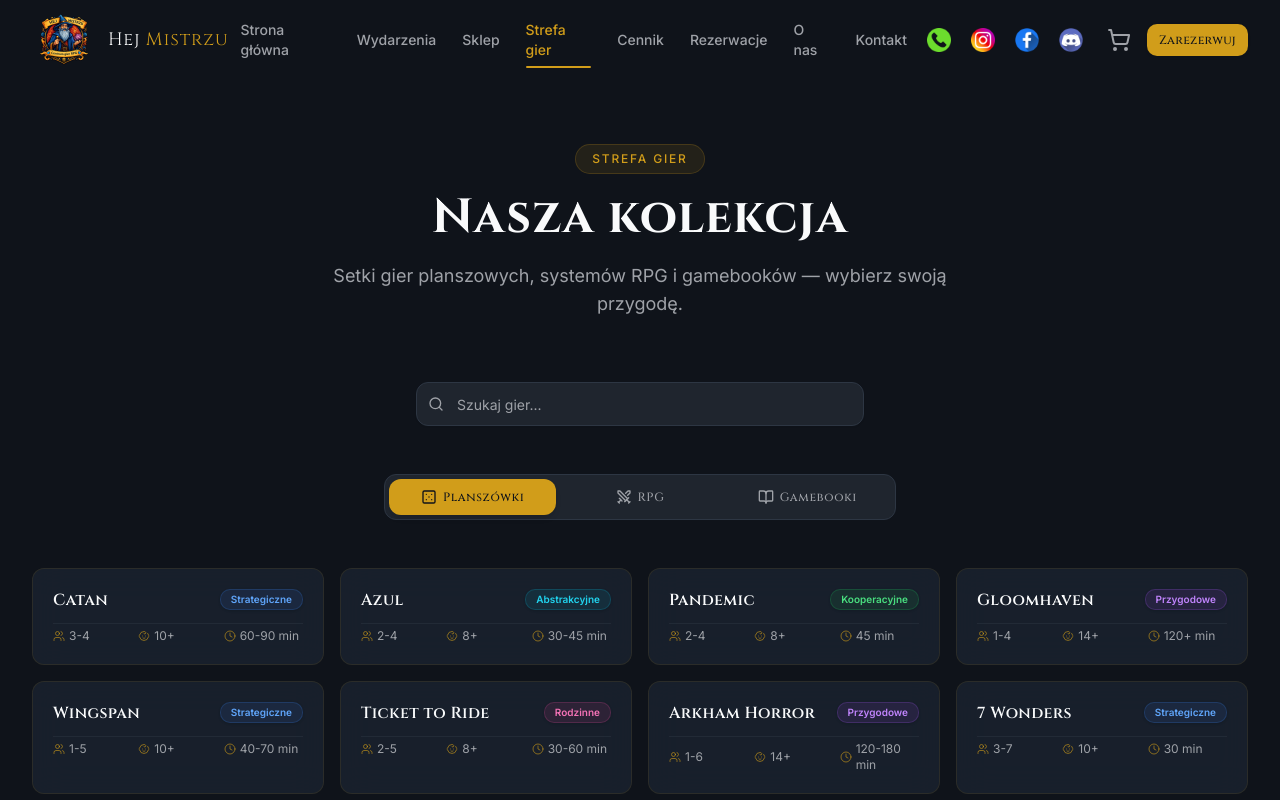
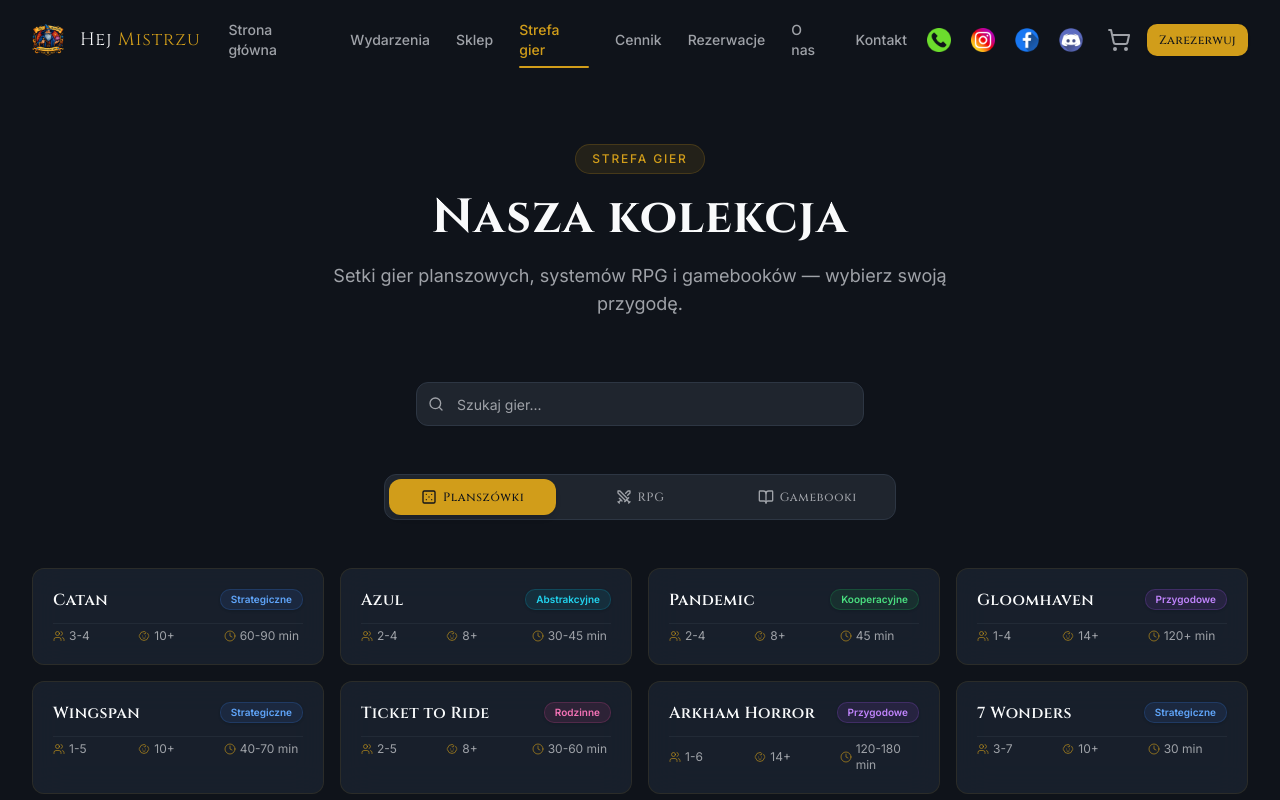
Before and after one commit to WolfZix/HejMistrzu-Beta, a React (Vite) app: page /strefa-gier in a window 1280 px wide. Shown: the top 800 px of the page. Built offline with nearby package versions, Linux system fonts and the light colour scheme.

Commit message:
Fix cart item removal animation and UI improvements

```diff
--- a/index.html
+++ b/index.html
@@ -3,7 +3,9 @@
   <head>
     <meta charset="UTF-8" />
     <meta name="viewport" content="width=device-width, initial-scale=1.0" />
-    <title>Hej Mistrzu — Kawiarnia planszówkowa i sklep hobbystyczny w Rumi</title>
+    <link rel="icon" href="/src/assets/Logo.png" />
+    <title>Hej Mistrzu — Centrum gier RPG</title>
+    <meta name="description" content="Hej Mistrzu — Centrum gier RPG, planszówek, Pokémon TCG, Riftbound i Warhammera w Rumi." />
   </head>
   <body>
     <div id="root"></div>
--- a/src/components/cart/CartDrawer.tsx
+++ b/src/components/cart/CartDrawer.tsx
@@ -1,5 +1,4 @@
-import React, { useEffect } from "react";
-import { Link } from "react-router-dom";
+import { useEffect } from "react";
 import { motion, AnimatePresence } from "framer-motion";
 import { X, Minus, Plus, ShoppingCart, Trash2, ArrowRight } from "lucide-react";
 import { Button } from "@/components/ui/button";
@@ -71,6 +70,7 @@
                 </div>
               ) : (
                 <div className="space-y-4">
+                  <AnimatePresence>
                   {items.map((item) => (
                     <motion.div
                       key={item.id}
@@ -118,6 +118,7 @@
                       </div>
                     </motion.div>
                   ))}
+                  </AnimatePresence>
                 </div>
               )}
             </div>
--- a/src/components/layout/Footer.tsx
+++ b/src/components/layout/Footer.tsx
@@ -1,9 +1,10 @@
 import { Link } from "react-router-dom";
 import { MapPin, Clock, Mail, ArrowUpRight, Heart } from "lucide-react";
-import Logo from "@/assets/Logo.png";
+import Logo from "@/assets/LogoPrzerobka.png";
 import Instagram from "@/assets/instagram.png";
 import Facebook from "@/assets/facebook.png";
 import Discord from "@/assets/discord.png";
+import Phone from "@/assets/phone.png";
 
 const footerLinks = [
   { name: "Wydarzenia", path: "/wydarzenia" },
@@ -34,6 +35,7 @@
             </p>
             <div className="flex gap-2">
               {[
+                { icon: Phone, href: "tel:+48508302733", label: "+48 508 302 733"},
                 { icon: Instagram, href: "https://instagram.com", label: "Instagram" },
                 { icon: Facebook, href: "https://facebook.com", label: "Facebook" },
                 { icon: Discord, href: "https://discord.com", label: "Discord" },
--- a/src/components/layout/Navbar.tsx
+++ b/src/components/layout/Navbar.tsx
@@ -39,17 +39,17 @@
 
   return (
     <nav
-      className={`fixed top-0 left-0 right-0 z-50 transition-all duration-500 ${
+      className={`fixed flex justify-center w-screen top-0 left-0 right-0 z-50 transition-all duration-500 ${
         scrolled
           ? "bg-background/90 backdrop-blur-2xl border-b border-primary/10 shadow-lg shadow-primary/5"
           : "bg-transparent"
       }`}
     >
-      <div className="max-w-[85rem] mx-auto px-4 sm:px-6 lg:px-8">
+      <div className="max-w-7xl px-4 sm:px-6 lg:px-8">
         <div className="flex items-center justify-between h-16 lg:h-20">
           {/* Logo */}
-          <Link to="/" className="flex items-center gap-3 group shrink-0">
-            <img src={Logo} className="w-16 h-16" />
+          <Link to="/" className="flex items-center gap-4 mr-4 group shrink-0">
+            <img src={Logo} className="w-8 h-8" />
             <span className="font-heading text-lg tracking-wider text-foreground hidden sm:block">
               Hej <span className="text-primary">Mistrzu</span>
             </span>
--- a/src/components/shared/PhoneDialog.tsx
+++ b/src/components/shared/PhoneDialog.tsx
@@ -1,4 +1,4 @@
-import { Dialog, DialogContent, DialogClose } from "@/components/ui/dialog";
+import { Dialog, DialogContent, DialogClose, DialogTitle } from "@/components/ui/dialog";
 import { Phone, X } from "lucide-react";
 
 interface PhoneDialogProps {
@@ -13,6 +13,9 @@
   return (
     <Dialog open={isOpen} onOpenChange={onOpenChange}>
                 <DialogContent className="max-w-md bg-card border-border rounded-2xl p-8">
+                  <DialogTitle className="hidden">
+                    Numer Telefonu
+                  </DialogTitle>
                   <DialogClose className="absolute top-3 right-3 z-10 p-2 rounded-full bg-background/80 backdrop-blur border border-border hover:bg-background transition-colors">
                     <X className="w-4 h-4" />
                   </DialogClose>
```
Also changed, not shown: src/assets/Logo.png, 1 other file (tests, documents, lock files or other folders).
